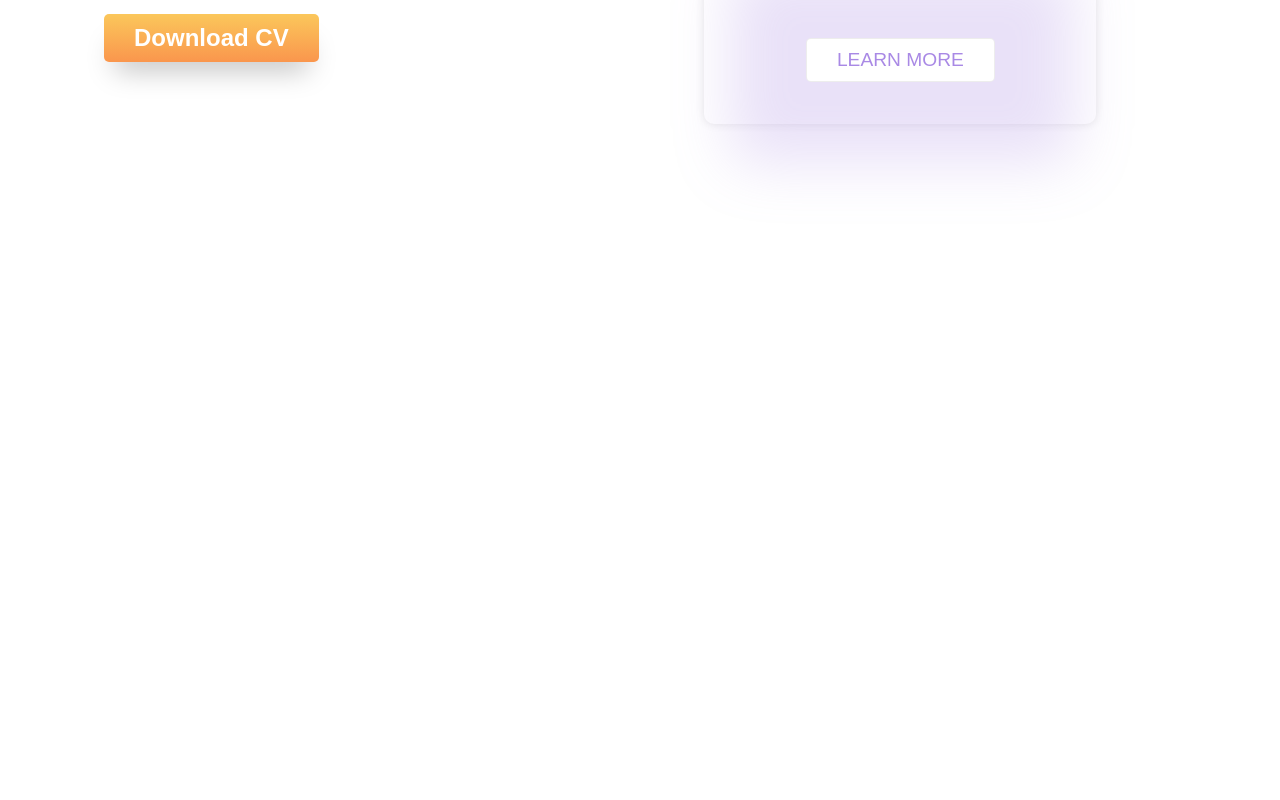
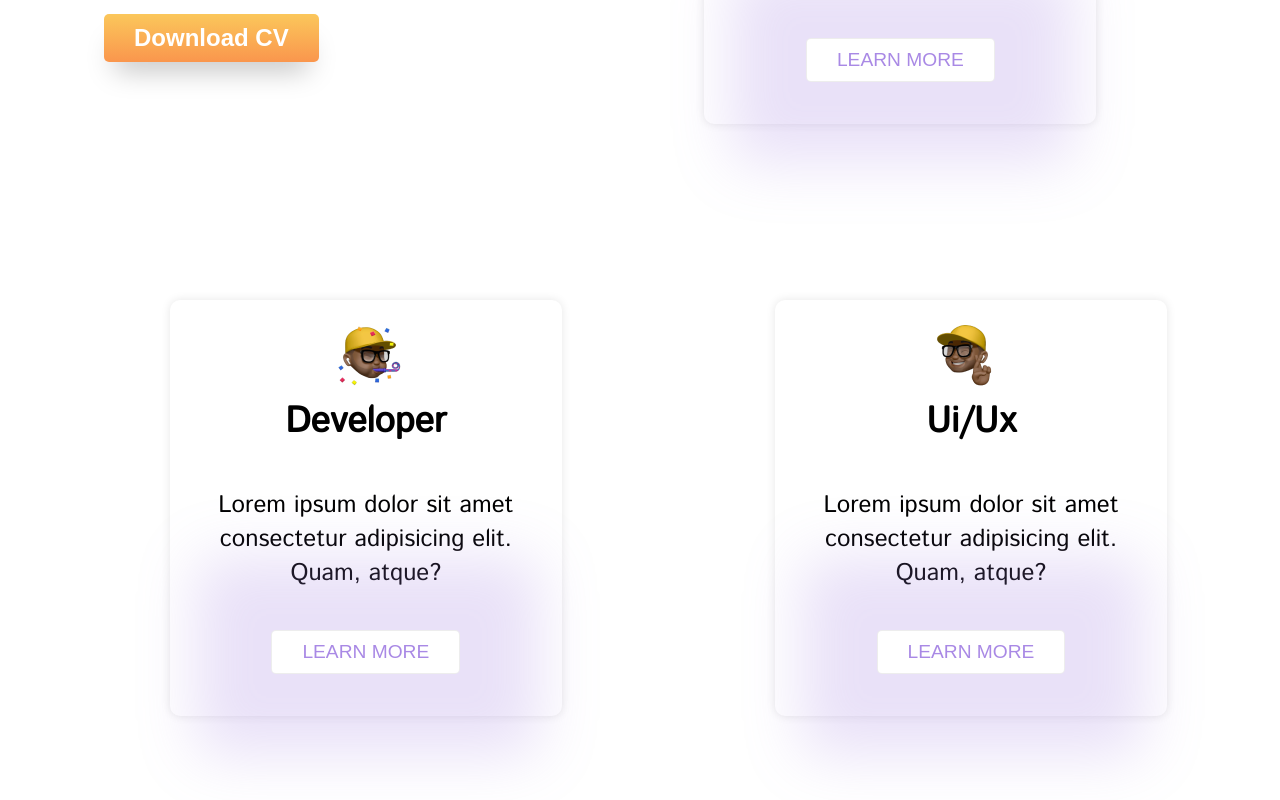
Before and after one commit to principalkelvo/kelvinnjoroowino, a Vue app: page / in a window 1280 px wide. Shown: the part 2121-2921 px from the top of the page. Before the commit the page ends 2537 px from the top, so only its background shows below. Built offline with nearby package versions, Linux system fonts and the light colour scheme.

Commit message:
adds cards with different widths

```diff
--- a/src/components/services.vue
+++ b/src/components/services.vue
@@ -1,7 +1,9 @@
 <template>
   <div class="services">
     <div class="section">
+        <!-- full columns content -->
         <div class="columns">
+            <!-- main title  -->
             <div class="column is-6">
                 <div class="title">
                     <h1>My awesome</h1>
@@ -11,7 +13,8 @@
                     <button>Download CV</button>
                 </div>
             </div>
-            <div class="column is-6">
+            <!-- card  -->
+            <div class="column is-6 pb-0">
                 <div class="card">
                     <div class="cardTitle">
                         <img src="../assets/emoji/love.png" alt="">
@@ -26,8 +29,43 @@
                         </div>
                     </div>
                 </div>
+            </div>
 
-            </div>
+        </div>
+        <div class="columns">
+            <div class="column is-4 pt-0 ">
+            <div class="card">
+                    <div class="cardTitle">
+                        <img src="../assets/emoji/celebrate.png" alt="">
+                        <h2>Developer</h2>
+                    </div>
+                    <div class="cardContent">
+                        <p>Lorem ipsum dolor sit amet consectetur adipisicing elit. Quam, atque?</p>
+                    </div>
+                    <div class="cardFooter">
+                        <div class="buttons">
+                            <button class="no-fill">Learn More</button>
+                        </div>
+                    </div>
+                </div>
+                </div>
+            <div class="column ">
+            <div class="card">
+                    <div class="cardTitle">
+                        <img src="../assets/emoji/ok.png" alt="">
+                        <h2>Ui/Ux</h2>
+                    </div>
+                    <div class="cardContent">
+                        <p>Lorem ipsum dolor sit amet consectetur adipisicing elit. Quam, atque?</p>
+                    </div>
+                    <div class="cardFooter">
+                        <div class="buttons">
+                            <button class="no-fill">Learn More</button>
+                        </div>
+                    </div>
+                </div>
+                </div>
+
         </div>
     </div>
   </div>
@@ -88,8 +126,6 @@
     text-transform: uppercase;
     font-weight: 400;
     font-size: .8em;
-    /* box-shadow: 2px 4px 73px 91px #A989E540; */
-
 }
 
 
```
